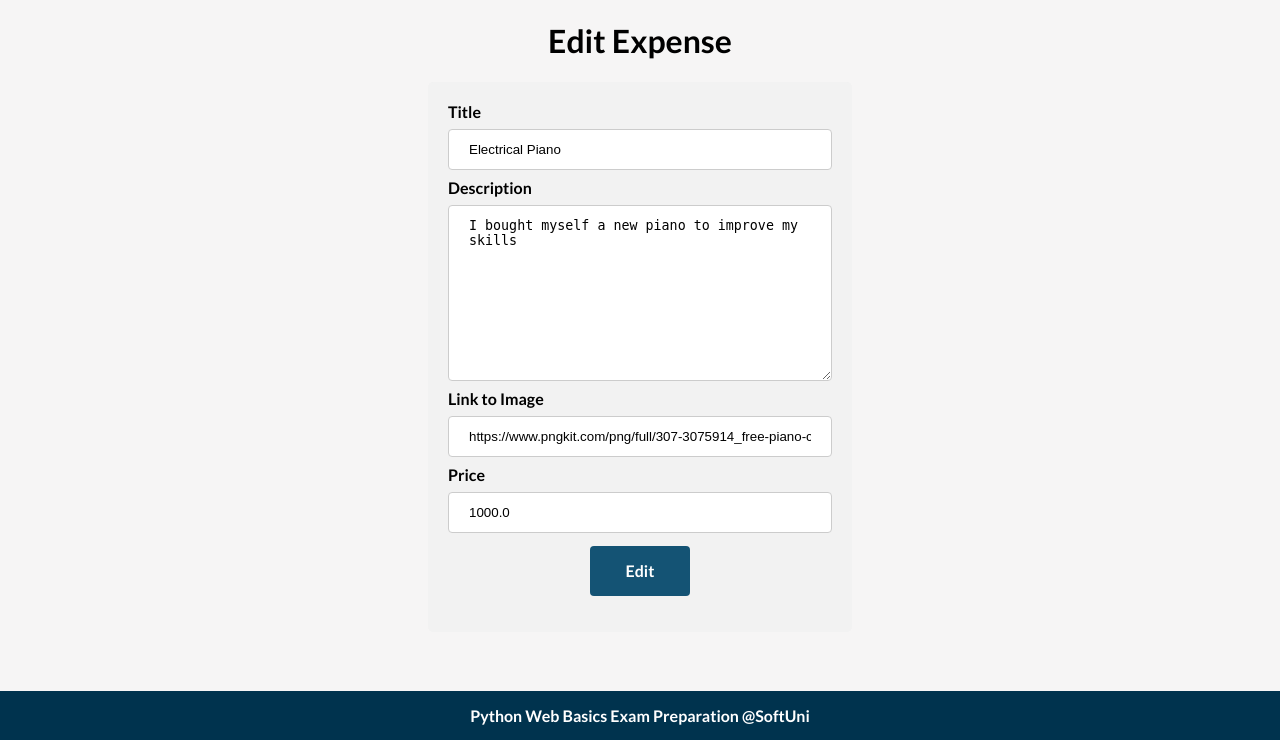
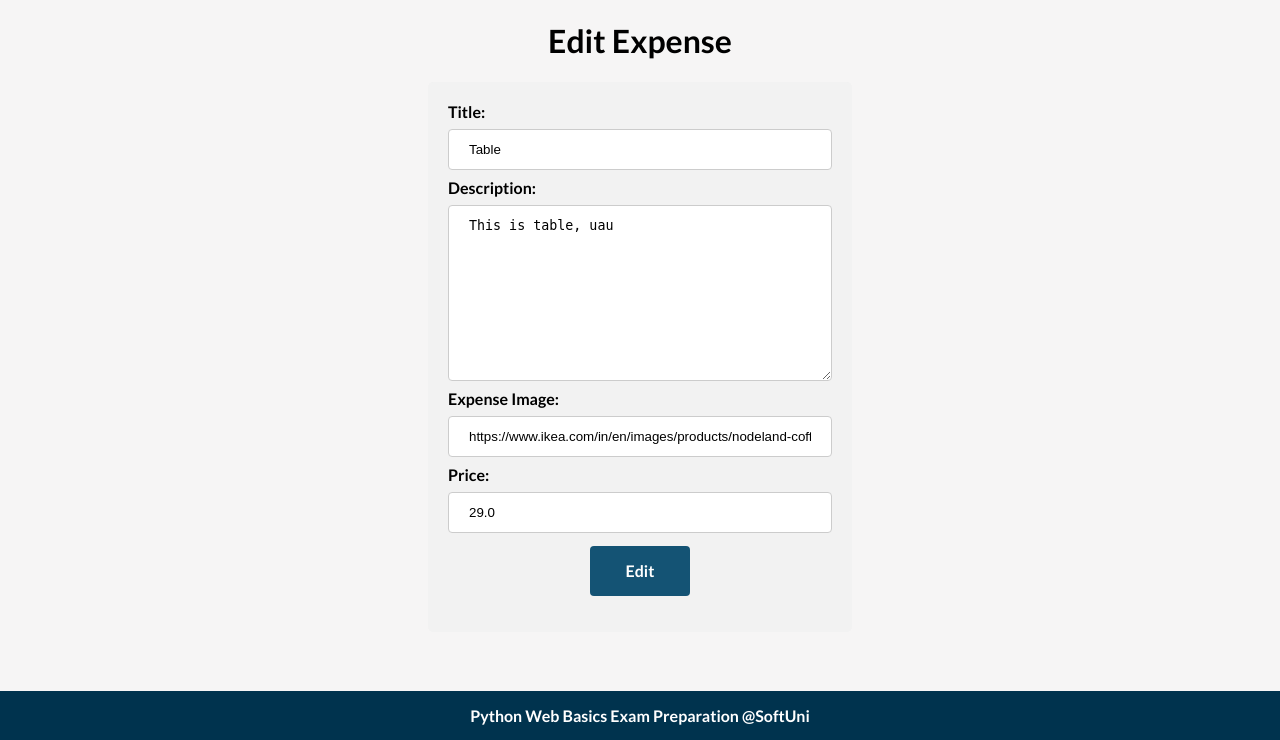
Before and after one commit to KamenStanchev/expenses_tracker, a Django app: page /edit/2/ in a window 1280 px wide. Shown: the part 60-800 px from the top of the page. Run offline with Django 4.2, Linux system fonts and the light colour scheme; data comes from the database, SQL or seed files in the repository; both versions use the stored data as it was after the commit.

Commit message:
expense actions

```diff
--- a/expenses_tracker/tracker_app/forms.py
+++ b/expenses_tracker/tracker_app/forms.py
@@ -1,9 +1,15 @@
 from django import forms
 
-from expenses_tracker.tracker_app.models import Profile
+from expenses_tracker.tracker_app.models import Profile, Expense
 
 
 class ProfileForm(forms.ModelForm):
     class Meta:
         model = Profile
         fields = ('budget', 'first_name', 'last_name', 'image')
+
+
+class ExpenseForm(forms.ModelForm):
+    class Meta:
+        model = Expense
+        fields = ('title', 'description', 'image', 'price')
--- a/expenses_tracker/tracker_app/views.py
+++ b/expenses_tracker/tracker_app/views.py
@@ -1,7 +1,7 @@
 from django.http import HttpResponse
 from django.shortcuts import render, redirect
 
-from expenses_tracker.tracker_app.forms import ProfileForm
+from expenses_tracker.tracker_app.forms import ProfileForm, ExpenseForm
 from expenses_tracker.tracker_app.models import Profile, Expense
 
 
@@ -41,15 +41,51 @@ def home_page(request):
 
 
 def create_expense(request):
-    return render(request, 'expense-create.html')
+    profile = get_profile()
+    if request.method == 'POST':
+        form = ExpenseForm(request.POST)
+        if form.is_valid():
+            post = form.save(commit=False)
+            post.owner_profile = profile
+            post.save()
+            return redirect('home_page')
+    else:
+        form = ExpenseForm()
+    contex = {
+        'form': form,
+    }
+
+    return render(request, 'expense-create.html', contex)
 
 
 def edit_expense(request, pk):
-    return render(request, 'expense-edit.html')
+    expense = Expense.objects.get(id=pk)
+    if request.method == 'POST':
+        form = ExpenseForm(request.POST, instance=expense)
+        if form.is_valid():
+            form.save()
+            return redirect('home_page')
+
+    form = ExpenseForm(instance=expense)
+    context = {
+        'form': form,
+        'pk': pk,
+    }
+
+    return render(request, 'expense-edit.html', context)
 
 
 def delete_expense(request, pk):
-    return render(request, 'expense-delete.html')
+    expense = Expense.objects.get(id=pk)
+    form = ExpenseForm(instance=expense)
+    if request.method == 'POST':
+        expense.delete()
+        return redirect('home_page')
+    contex = {
+        'form': form,
+        'pk': pk,
+    }
+    return render(request, 'expense-delete.html', contex)
 
 
 def profile_page(request):
--- a/templates/expense-edit.html
+++ b/templates/expense-edit.html
@@ -5,21 +5,9 @@
 
     <!-- Edit Expense Form -->
     <div class="form">
-        <form method="POST">
-            <label for="title">Title</label>
-            <input type="text" name="title" value="Electrical Piano" maxlength="50" required="" id="title">
-
-            <label for="description">Description</label>
-            <textarea name="description" cols="40" rows="10" id="description"
-            >I bought myself a new piano to improve my skills</textarea>
-
-            <label for="image_url">Link to Image</label>
-            <input type="url" name="image_url"
-                   value="https://www.pngkit.com/png/full/307-3075914_free-piano-clipart-piano-png.png" maxlength="200"
-                   required="" id="image_url">
-
-            <label for="price">Price</label>
-            <input type="number" name="price" value="1000.0" step="any" required="" id="price">
+        <form method="post" action="{% url 'edit_expense' pk %}">
+            {% csrf_token %}
+                {{ form }}
             <!-- Edit Button -->
             <input type="submit" value="Edit">
         </form>
--- a/templates/profile-delete.html
+++ b/templates/profile-delete.html
@@ -3,8 +3,9 @@
 
     <!-- Delete Profile Form -->
     <h1>Are you sure you want to delete your profile?</h1>
-    <form method="POST">
-
+    <form method="POST" action="{% url 'delete_expense' pk %}">
+        {% csrf_token %}
+        {{ form }}
         <!-- Confirm Button -->
         <button class="button delete-lg">Confirm</button>
     </form>
```
Also changed, not shown: templates/expense-create.html (+3 -12 lines), templates/expense-delete.html (+3 -15 lines), db.sqlite3.
